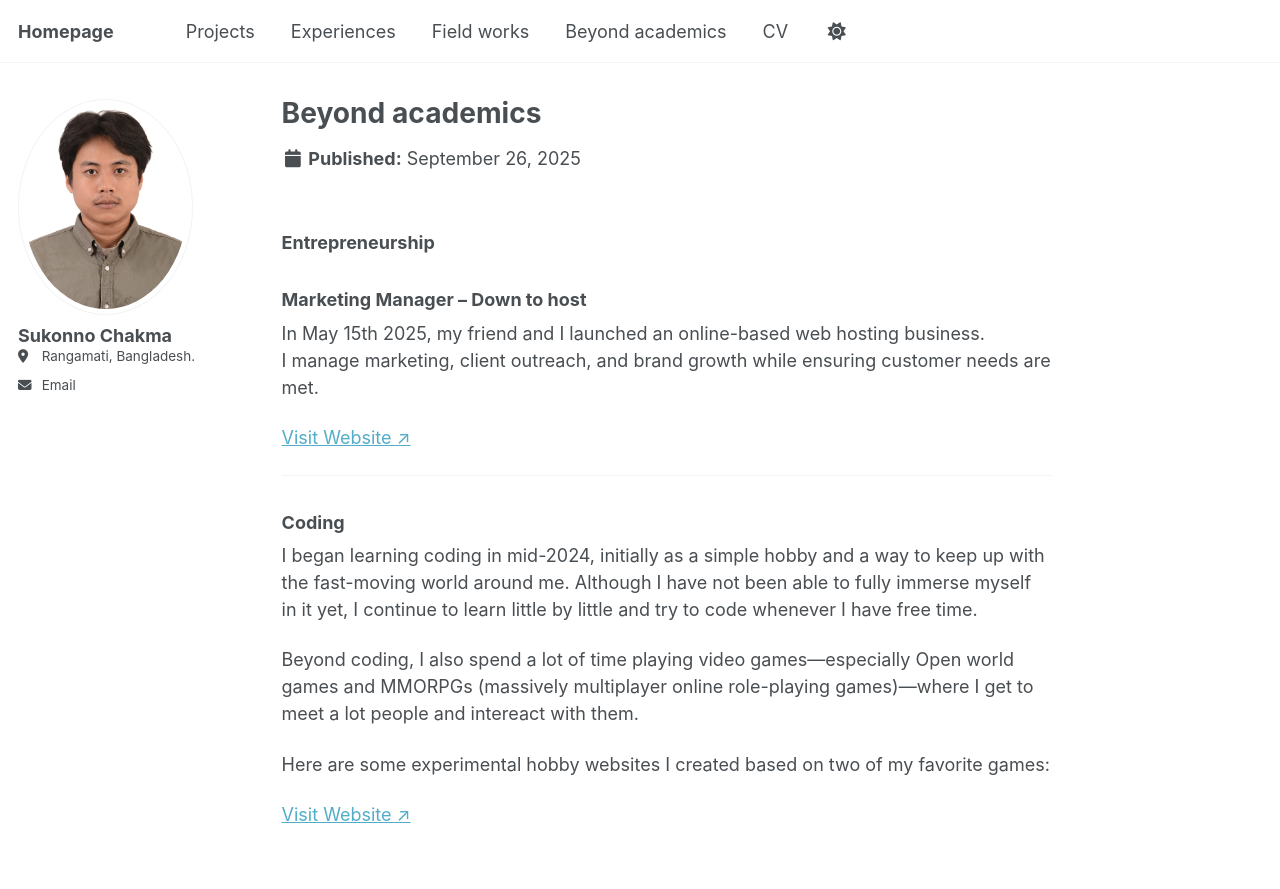
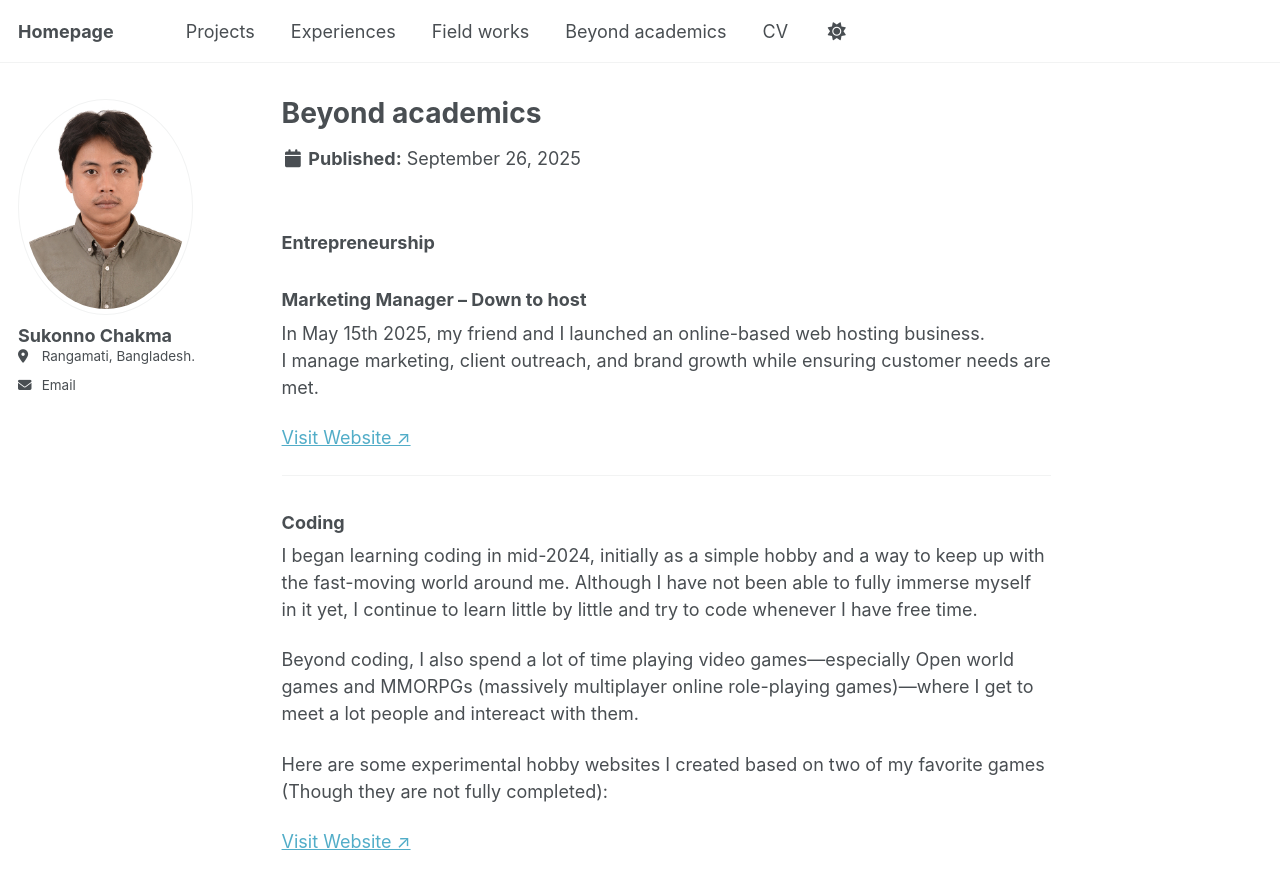
Before and after one commit to Sukonno-Chakma/Sukonno-Chakma.github.io, a Jekyll site: the page built from _academics/Academics.md, in a window 1280 px wide and 1122 px high. Shown: the top 889 px of the window. Built offline with Jekyll 4.4.1, drawn with Linux system fonts in a browser that asks for light colours.

Commit message:
Update Academics.md

```diff
--- a/_academics/Academics.md
+++ b/_academics/Academics.md
@@ -18,6 +18,6 @@ I began learning coding in mid-2024, initially as a simple hobby and a way to ke
 
 Beyond coding, I also spend a lot of time playing video games—especially Open world games and MMORPGs (massively multiplayer online role-playing games)—where I get to meet a lot people and intereact with them.
 
-Here are some experimental hobby websites I created based on two of my favorite games:
+Here are some experimental hobby websites I created based on two of my favorite games (Though they are not fully completed):
 
 [Visit Website ↗](https://sukonno-chakma.github.io/Warhammer-Is-Fun/)
```
